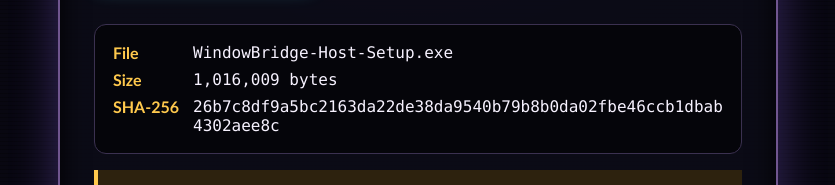
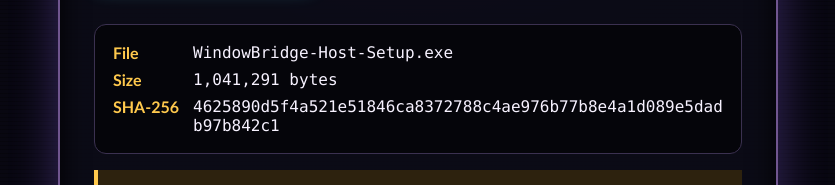
Before and after one commit to tullyedson/astersarcade, a plain HTML site: page downloads/windowbridge/index.html in a window 1280 px wide. Shown: the part 391-576 px from the top of the page, without its empty margins (222-1057 px from the left). Drawn offline with Linux system fonts and the light colour scheme.

Commit message:
Update WindowBridge Host installer

```diff
--- a/downloads/windowbridge/index.html
+++ b/downloads/windowbridge/index.html
@@ -33,8 +33,8 @@
     <a class="download" href="WindowBridge-Host-Setup.exe" download>Download Host Installer</a>
     <dl>
       <dt>File</dt><dd>WindowBridge-Host-Setup.exe</dd>
-      <dt>Size</dt><dd>1,016,009 bytes</dd>
-      <dt>SHA-256</dt><dd>26b7c8df9a5bc2163da22de38da9540b79b8b0da02fbe46ccb1dbab4302aee8c</dd>
+      <dt>Size</dt><dd>1,041,291 bytes</dd>
+      <dt>SHA-256</dt><dd>4625890d5f4a521e51846ca8372788c4ae976b77b8e4a1d089e5dadb97b842c1</dd>
     </dl>
     <p class="warning">This development installer is unsigned and intended only for a trusted private LAN. Windows SmartScreen may display a warning.</p>
     <p><a class="back" href="../../index.html">Return to Aster's Arcade</a></p>
```
Also changed, not shown: 2 other files.
